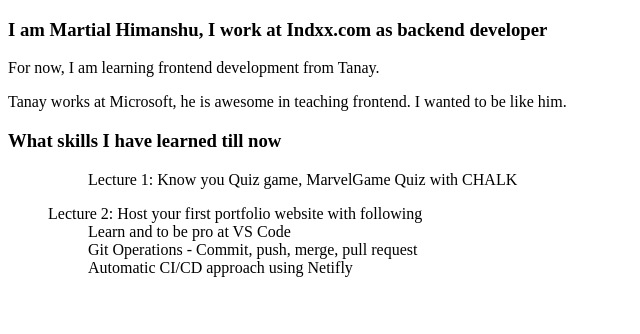
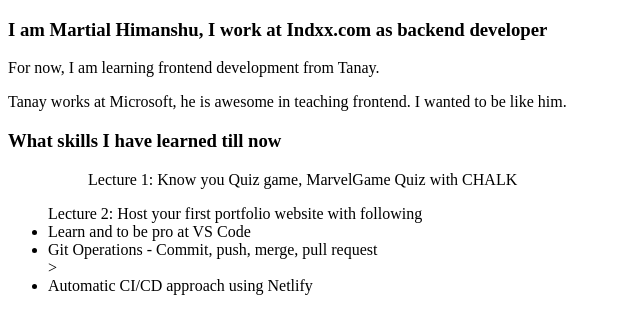
Before and after one commit to mhimanshu0101/neogCamp-lesson-3-component, a plain HTML site: page index.html in a window 1280 px wide. Shown: the whole page, without its empty margins (0-640 px from the left). Drawn offline with Linux system fonts and the light colour scheme.

Commit message:
fix- typo

```diff
--- a/index.html
+++ b/index.html
@@ -18,11 +18,9 @@
         <ol>Lecture 1: Know you Quiz game, MarvelGame Quiz with CHALK</ol>
     </ul>
     <ul>Lecture 2: Host your first portfolio website with following
-        <ol>Learn and to be pro at VS Code</ol>
-        <ol>
-            Git Operations - Commit, push, merge, pull request
-        </ol>
-        <ol>Automatic CI/CD approach using Netifly</ol>
+        <li>Learn and to be pro at VS Code</li>
+        <li>Git Operations - Commit, push, merge, pull request</li>>
+        <li>Automatic CI/CD approach using Netlify</li>
     </ul>
 </body>
 </html>
```
